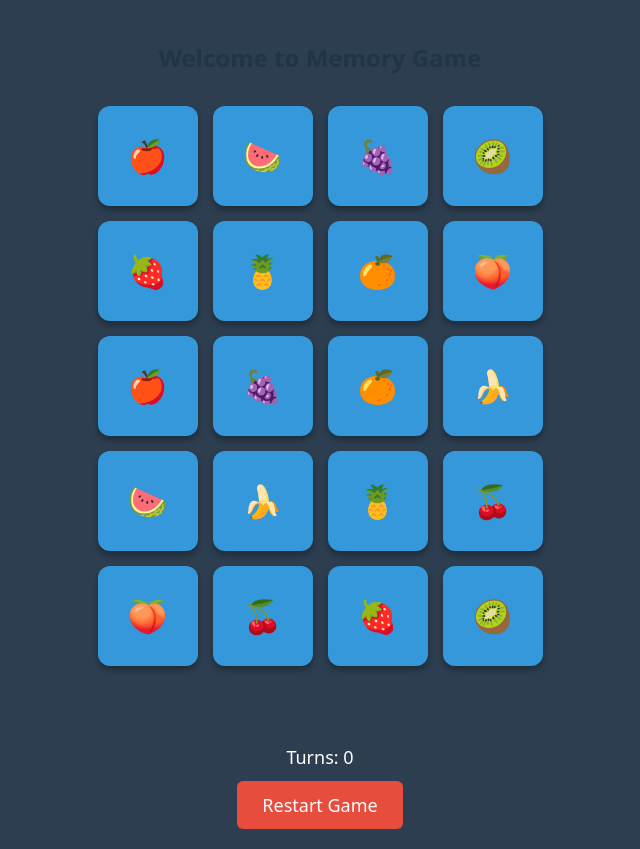
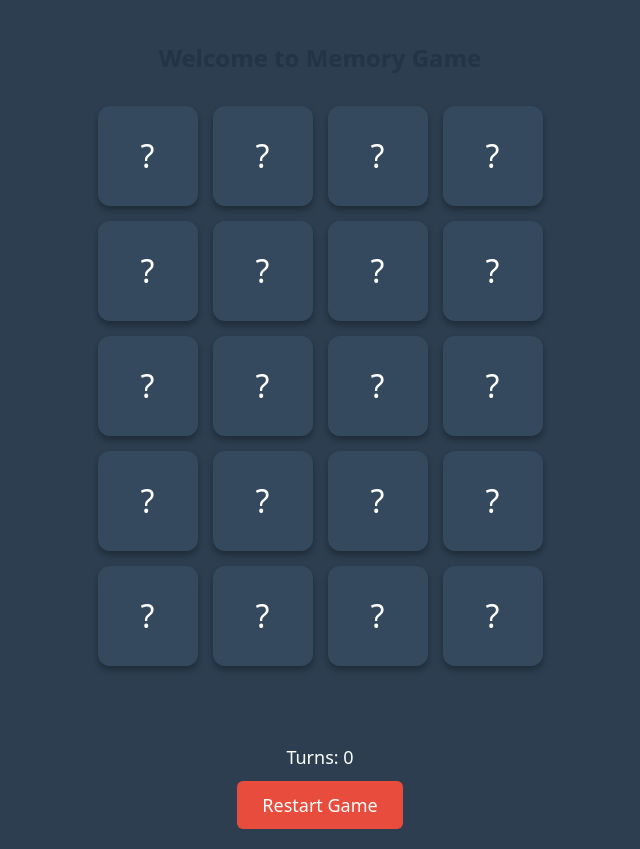
Before and after one commit to HarshalSinghVats/memory-game, a React (Vite) app: page / in a window 1280 px wide. Shown: the whole page, without its empty margins (320-960 px from the left). Built offline with nearby package versions, Linux system fonts and the light colour scheme.

Commit message:
Update App.css

```diff
--- a/src/App.css
+++ b/src/App.css
@@ -58,15 +58,15 @@
   box-shadow: 0 4px 6px rgba(0, 0, 0, 0.3);
 }
 
-/* Front face (emoji side) */
-.card-front {
-  background-color: #3498db;
+/* Back side: QUESTION MARK initially visible */
+.card-back {
+  background-color: #34495e;
   color: white;
 }
 
-/* Back face (question mark side) */
-.card-back {
-  background-color: #34495e;
+/* Front side: EMOJI revealed after flip */
+.card-front {
+  background-color: #3498db;
   color: white;
   transform: rotateY(180deg);
 }
```
